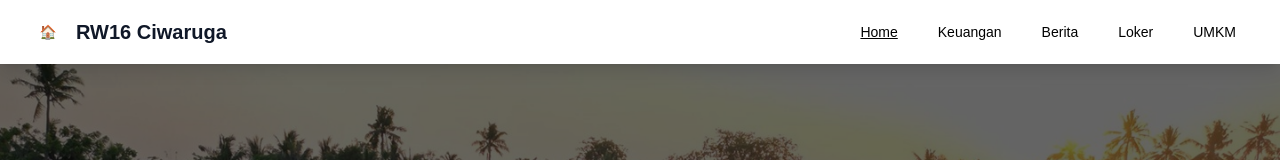
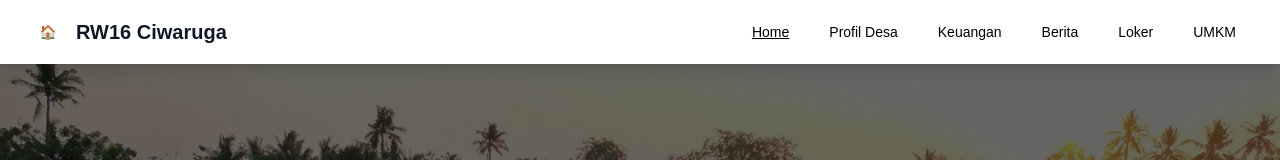
Before and after one commit to ORANGSHOLEH/Aplikasi_RW-RT-frontend, a Next.js app: page / in a window 1280 px wide. Shown: the top 160 px of the page. Built offline with nearby package versions, Linux system fonts and the light colour scheme.

Commit message:
profil update

```diff
--- a/app/components/layout/Header.tsx
+++ b/app/components/layout/Header.tsx
@@ -7,6 +7,7 @@ export default function Header() {
         <h1 className="font-bold text-lg">MyDesa</h1>
         <nav className="space-x-4">
           <a href="#home" className="hover:underline">Home</a>
+          <a href="#home" className="hover:underline">Profil Desa</a>
           <a href="#info" className="hover:underline">Keuangan</a>
           <a href="#sambutan" className="hover:underline">Berita</a>
           <a href="#struktur" className="hover:underline">Loker</a>
--- a/app/components/ui/Navbar.tsx
+++ b/app/components/ui/Navbar.tsx
@@ -11,11 +11,14 @@ export default function Navbar() {
 
   const navItems = [
     { href: "/", label: "Home" },
+    { href: "/profil", label: "Profil Desa" },
     { href: "/keuangan", label: "Keuangan" },
     { href: "/berita", label: "Berita" },
     { href: "/lowongan-kerja", label: "Loker" },
     { href: "/umkm", label: "UMKM" },
+
   ];
+
 
   const getRoleBadgeColor = (role: string) => {
     const colors = {
```
Also changed, not shown: app/profil/page.tsx (added).
